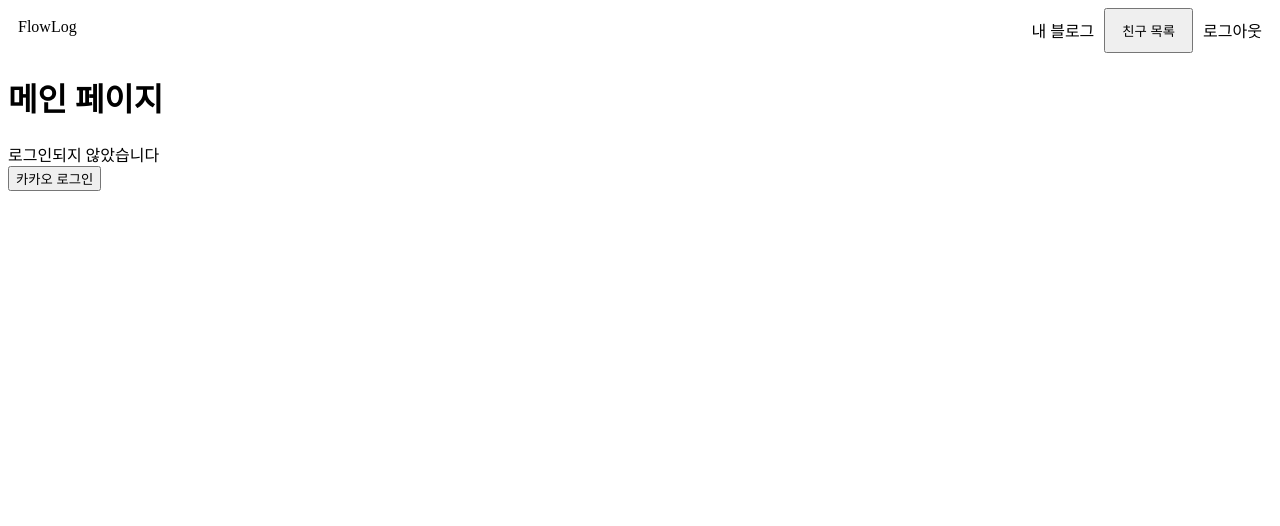
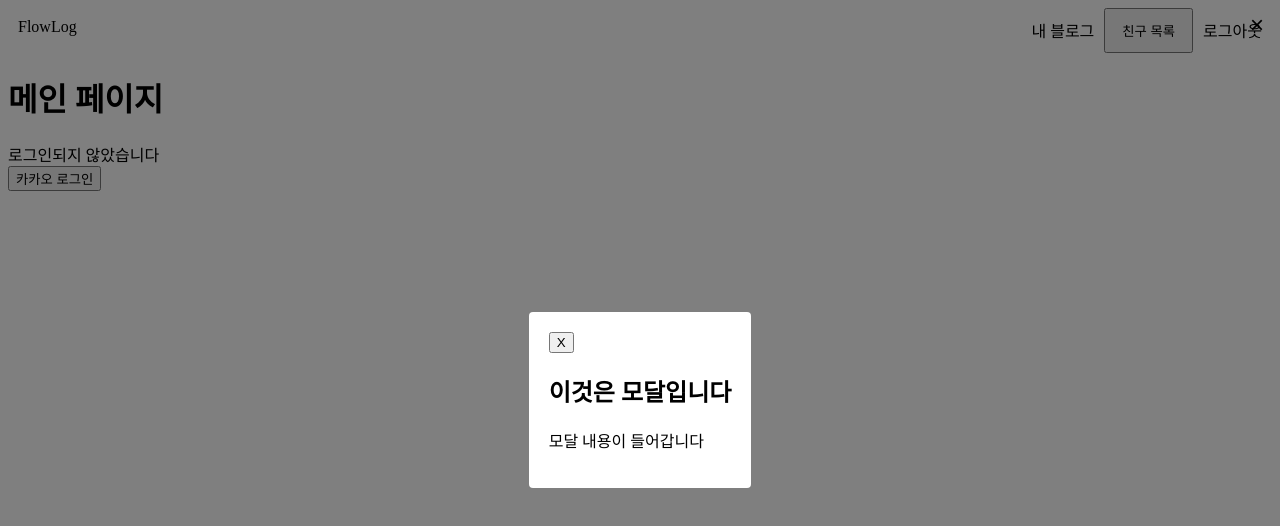
Before and after one commit to flowcamp3/flowlog, a Next.js app: page / in a window 1280 px wide. Both pictures are taken after a click on the button "친구 목록". Shown: the top 526 px of the page. Built offline with nearby package versions, Linux system fonts and the light colour scheme; no server answers; a web font is replaced by a local one.

Commit message:
feat: 친구목록 모달

```diff
--- a/component/FriendModal.tsx
+++ b/component/FriendModal.tsx
@@ -0,0 +1,53 @@
+import React, { useRef, useEffect } from "react";
+import styles from "../styles/FriendModal.module.css";
+
+interface ModalProps {
+  isOpen: boolean;
+  onClose: () => void;
+  children: React.ReactNode;
+}
+
+const FriendModal: React.FC<ModalProps> = ({ isOpen, onClose, children }) => {
+  const modalRef = useRef<HTMLDivElement>(null);
+
+  useEffect(() => {
+    const handleOutsideClick = (event: MouseEvent) => {
+      if (
+        modalRef.current &&
+        !modalRef.current.contains(event.target as Node)
+      ) {
+        onClose();
+      }
+    };
+
+    if (isOpen) {
+      document.addEventListener("mousedown", handleOutsideClick);
+    }
+
+    return () => {
+      document.removeEventListener("mousedown", handleOutsideClick);
+    };
+  }, [isOpen, onClose]);
+
+  if (!isOpen) {
+    return null;
+  }
+
+  const handleModalClose = () => {
+    onClose();
+  };
+
+  return (
+    <div className={styles.modalOverlay}>
+      <div className={styles.modalContent} ref={modalRef}>
+        <button className={styles.closeButton} onClick={handleModalClose}>
+          &times;
+        </button>
+        <button onClick={handleModalClose}>X</button>
+        {children}
+      </div>
+    </div>
+  );
+};
+
+export default FriendModal;
--- a/component/TopNavBar.tsx
+++ b/component/TopNavBar.tsx
@@ -1,10 +1,20 @@
-import React from "react";
+import React, { useState } from "react";
 import Link from "next/link";
 import { useRouter } from "next/router";
 import styles from "../styles/TopNavBar.module.css";
+import FriendModal from "./FriendModal";
 
 export default function TopNavBar() {
   const router = useRouter();
+  const [modalOpen, setShowModal] = useState(false);
+  const openModal = () => {
+    setShowModal(true);
+  };
+
+  const closeModal = () => {
+    setShowModal(false);
+  };
+
   return (
     <nav className={"nav_bar"}>
       <Link href="/">
@@ -23,9 +33,13 @@ export default function TopNavBar() {
           </div>
         </Link>
 
-        <button>
+        <button onClick={openModal}>
           <div className={"btn"}>친구 목록</div>
         </button>
+        <FriendModal isOpen={modalOpen} onClose={closeModal}>
+          <h2>이것은 모달입니다</h2>
+          <p>모달 내용이 들어갑니다</p>
+        </FriendModal>
 
         <Link href="/home">
           <div
--- /dev/null
+++ b/styles/FriendModal.module.css
@@ -0,0 +1,28 @@
+.modalOverlay {
+  position: fixed;
+  top: 0;
+  left: 0;
+  width: 100%;
+  height: 100%;
+  background-color: rgba(0, 0, 0, 0.5);
+  display: flex;
+  align-items: center;
+  justify-content: center;
+}
+
+.modalContent {
+  background-color: #fff;
+  padding: 20px;
+  border-radius: 4px;
+  max-width: 400px;
+}
+
+.closeButton {
+  position: absolute;
+  top: 10px;
+  right: 10px;
+  font-size: 24px;
+  background: transparent;
+  border: none;
+  cursor: pointer;
+}
```
